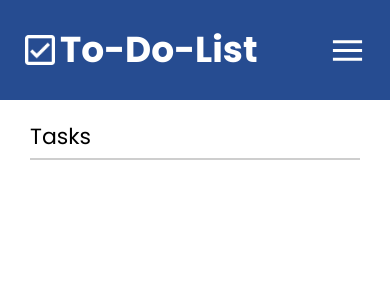
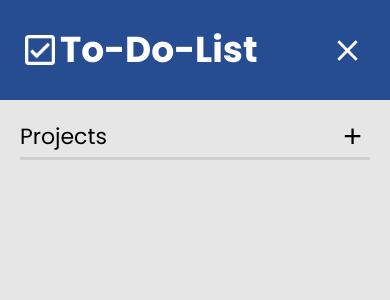
Before and after one commit to irao12/to-do-list, a React (Create React App) app: page / in a window 390 px wide. Both pictures are taken after a click on the element 347 px from the left and 50 px from the top of the page. Shown: the top 300 px of the page. Built offline with nearby package versions, Linux system fonts and the light colour scheme.

Commit message:
added ability to open project bar on mobile

```diff
--- a/src/App.js
+++ b/src/App.js
@@ -13,11 +13,12 @@ function App() {
 	const [modal, setModal] = useState("");
 	// keeps track of which project or task is targeted for a delete or edit
 	const [target, setTarget] = useState(null);
+	const [isMenuOpen, setIsMenuOpen] = useState(false);
 
 	return (
 		<>
 			<div className="flex">
-				<Navbar />
+				<Navbar isMenuOpen={isMenuOpen} setIsMenuOpen={setIsMenuOpen} />
 				<Main
 					projects={projects}
 					setProjects={setProjects}
@@ -26,6 +27,8 @@ function App() {
 					setModal={setModal}
 					target={target}
 					setTarget={setTarget}
+					isMenuOpen={isMenuOpen}
+					setIsMenuOpen={setIsMenuOpen}
 				/>
 			</div>
 			<Modal
--- a/src/components/Main.js
+++ b/src/components/Main.js
@@ -10,6 +10,8 @@ export default function Main(props) {
 		setCurrProject,
 		setModal,
 		setTarget,
+		isMenuOpen,
+		setIsMenuOpen,
 	} = props;
 
 	return (
@@ -20,6 +22,8 @@ export default function Main(props) {
 				setCurrProject={setCurrProject}
 				setModal={setModal}
 				setTarget={setTarget}
+				isMenuOpen={isMenuOpen}
+				setIsMenuOpen={setIsMenuOpen}
 			/>
 			<TaskMenu
 				projects={projects}
--- a/src/components/Navbar.js
+++ b/src/components/Navbar.js
@@ -1,7 +1,13 @@
-import React from "react";
+import React, { useState } from "react";
 import checkbox from "../images/checkbox-outline.png";
 
-export default function Navbar() {
+export default function Navbar(props) {
+	const { isMenuOpen, setIsMenuOpen } = props;
+
+	const toggleMenu = () => {
+		setIsMenuOpen((prevIsMenuOpen) => !prevIsMenuOpen);
+	};
+
 	return (
 		<nav className="flex__navbar">
 			<div className="flex__navbar flex__navbar--logo">
@@ -9,7 +15,10 @@ export default function Navbar() {
 				<div className="logo-text">To-Do-List</div>
 			</div>
 
-			<div className="project-toggle">
+			<div
+				onClick={toggleMenu}
+				className={"project-toggle" + (isMenuOpen ? " open" : "")}
+			>
 				<svg
 					xmlns="http://www.w3.org/2000/svg"
 					viewBox="0 0 24 24"
--- a/src/components/projects/Project.js
+++ b/src/components/projects/Project.js
@@ -2,10 +2,18 @@ import React from "react";
 import DeleteButton from "../buttons/DeleteButton";
 
 export default function Project(props) {
-	const { project, projects, setCurrProject, setModal, setTarget } = props;
+	const {
+		project,
+		projects,
+		setCurrProject,
+		setModal,
+		setTarget,
+		setIsMenuOpen,
+	} = props;
 
 	const handleClick = () => {
 		setCurrProject(projects.indexOf(project));
+		setIsMenuOpen(false);
 	};
 
 	const confirmDelete = () => {
--- a/src/components/projects/ProjectBar.js
+++ b/src/components/projects/ProjectBar.js
@@ -2,15 +2,22 @@ import React from "react";
 import Project from "./Project";
 
 export default function Projects(props) {
-	const { projects, setProjects, setCurrProject, setModal, setTarget } =
-		props;
+	const {
+		projects,
+		setProjects,
+		setCurrProject,
+		setModal,
+		setTarget,
+		isMenuOpen,
+		setIsMenuOpen,
+	} = props;
 
 	const showAddProject = () => {
 		setModal("add-project");
 	};
 
 	return (
-		<div className="main__projects">
+		<div className={"main__projects" + (isMenuOpen ? " open" : "")}>
 			<div className="project-header">
 				<h1>Projects</h1>
 				<button
@@ -30,6 +37,7 @@ export default function Projects(props) {
 						setCurrProject={setCurrProject}
 						setModal={setModal}
 						setTarget={setTarget}
+						setIsMenuOpen={setIsMenuOpen}
 					/>
 				))}
 			</div>
```
